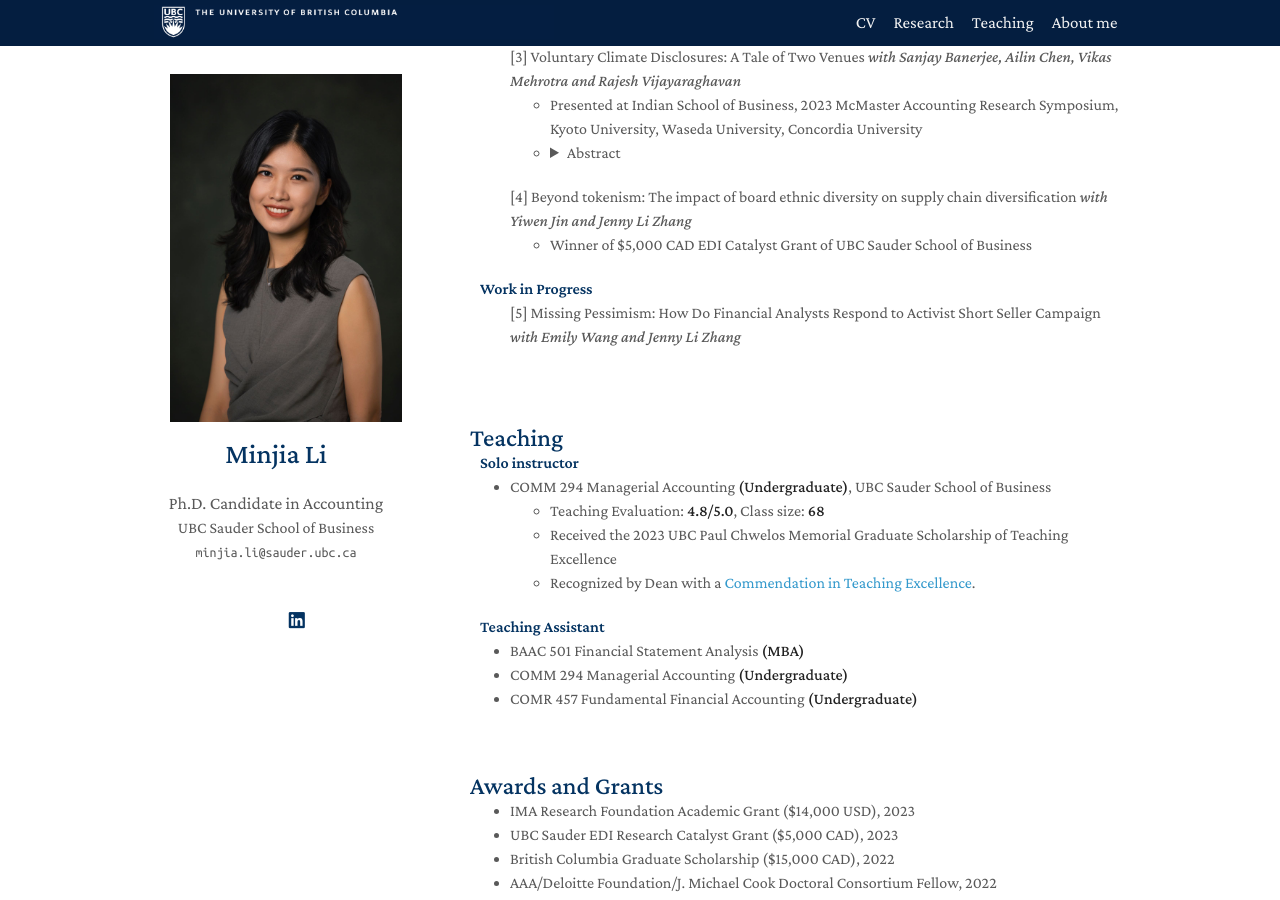
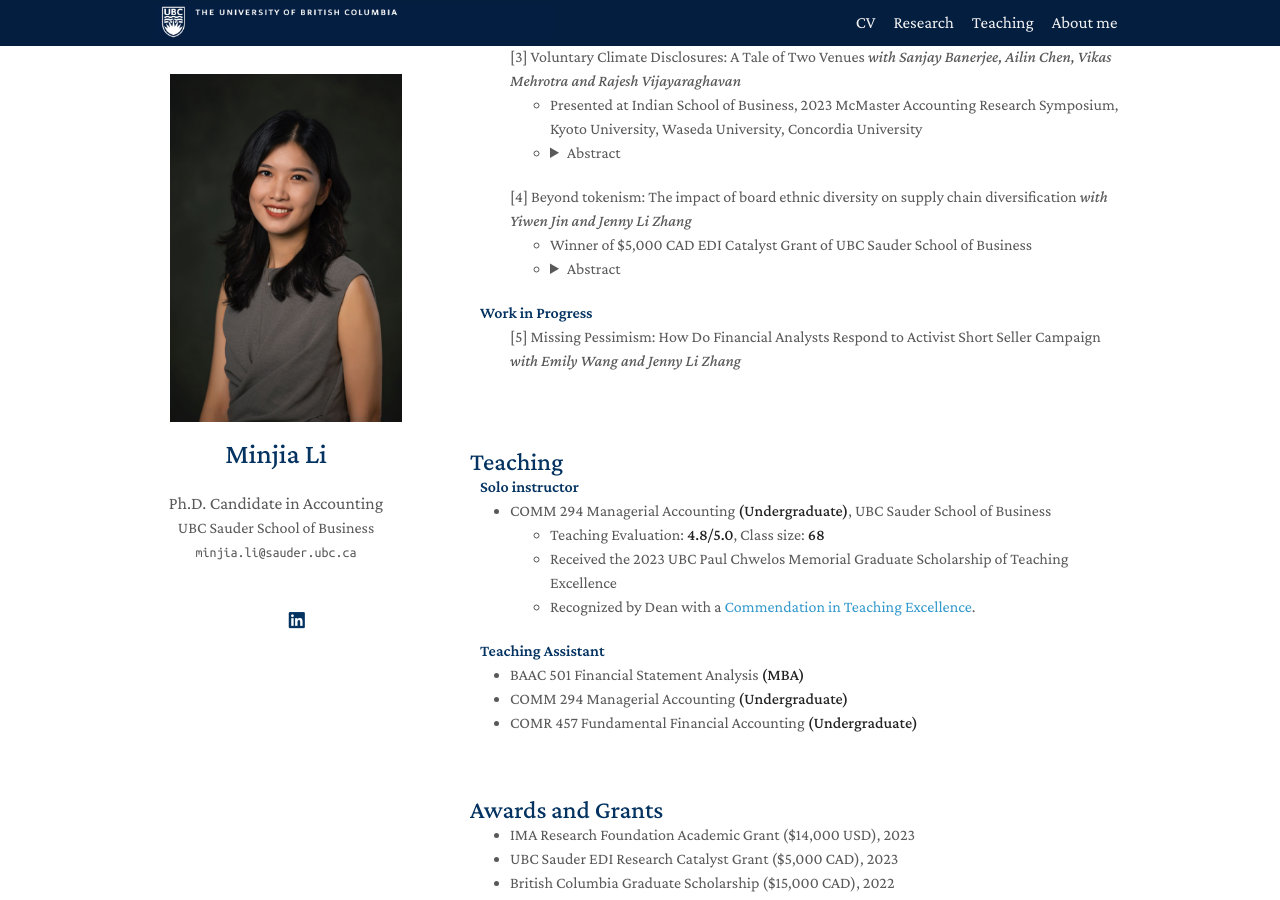
Before and after one commit to zeyang1225/zeyang1225.github.io, a Jekyll site: the page built from index.md, in a window 1280 px wide and 900 px high, scrolled down 712 px. Built offline with Jekyll 4.4.1, drawn with Linux system fonts in a browser that asks for light colours; nearby versions of some CDN libraries; a style sheet for code colours, icons or effects is not loaded.

Commit message:
Update research.md

```diff
--- a/_includes/research.md
+++ b/_includes/research.md
@@ -54,6 +54,12 @@ Mehrotra and Rajesh Vijayaraghavan </em> </div>
    <ul>  <div class="title"> [4] Beyond tokenism: The impact of board ethnic diversity on supply chain diversification <em> with Yiwen Jin and Jenny Li Zhang </em> </div>
  <ul>
      <li>  Winner of $5,000 CAD EDI Catalyst Grant of UBC Sauder School of Business</li>
+  <li><details>
+  <summary>Abstract</summary>
+We examine whether and how board ethnic diversity shapes the supply chain structure of firms. Leveraging a California bill as an exogenous shock, we show that greater board ethnic diversity leads to a more diversified supply chain. Such diversification is primarily driven by greater information accessibility to the supply chain and heightened risk aversion. We find that firms with ethnically diverse boards seek suppliers from similar cultural origins and achieve more efficient inventory performance. Additionally, the associations between board ethnic diversity and supply chain diversification are more pronounced in firms with inferior supplier information and elevated supply chain risks.
+
+</details></li>
+
   </ul>
     </ul>
 </div>
```
